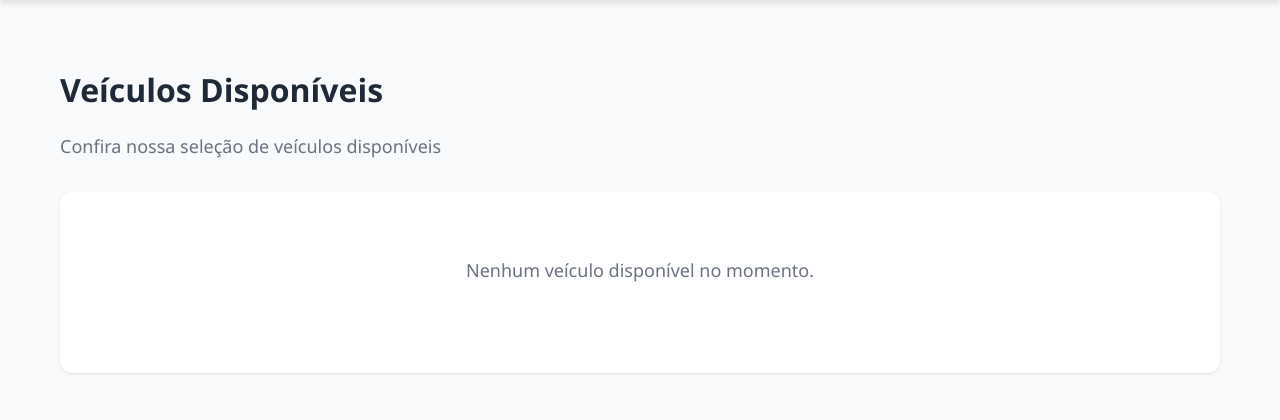
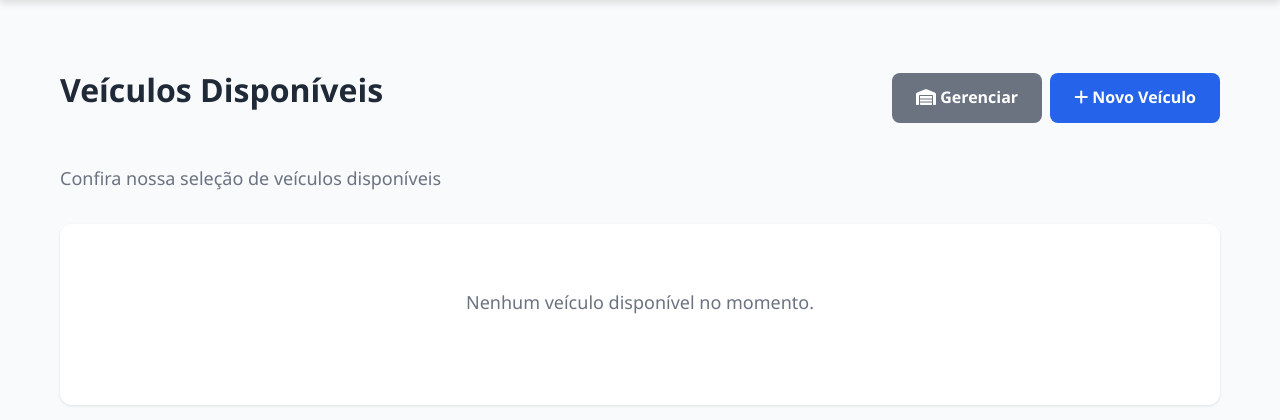
Before and after one commit to WanDall2104/ScriptCars, a Flask app: page /veiculos_disponiveis in a window 1280 px wide. Shown: the part 70-490 px from the top of the page. Run offline with Flask 3, Linux system fonts and the light colour scheme; the visitor is signed in with stand-in values (Sample User, id 1); data that the repository does not hold is empty.

Commit message:
Adição botão de gerenciar e adicionar veiculos.

```diff
--- a/views/templates/base.html
+++ b/views/templates/base.html
@@ -25,6 +25,7 @@
                     <li class="dropdown">
                         <a href="#" class="dropdown-toggle"><i class="fa-solid fa-user"></i> {{ user_nome }} <i class="fa-solid fa-caret-down"></i></a>
                         <ul class="dropdown-menu">
+                            <li><a href="{{ url_for('veiculo.listar_veiculos') }}"><i class="fa-solid fa-warehouse"></i> Gerenciar Veículos</a></li>
                             <li><a href="{{ url_for('funcionario.listar_funcionarios') }}"><i class="fa-solid fa-users"></i> Funcionários</a></li>
                             <li><a href="{{ url_for('auth.logout') }}"><i class="fa-solid fa-right-from-bracket"></i> Sair</a></li>
                         </ul>
--- a/views/templates/veiculos_disponiveis.html
+++ b/views/templates/veiculos_disponiveis.html
@@ -5,7 +5,19 @@
 {% block content %}
 <section class="page-section">
     <div class="container">
-        <h1 class="page-title">Veículos Disponíveis</h1>
+        <div class="page-header">
+            <h1 class="page-title">Veículos Disponíveis</h1>
+            {% if logged_in %}
+                <div class="actions-buttons">
+                    <a href="{{ url_for('veiculo.listar_veiculos') }}" class="btn btn-secondary" title="Gerenciar estoque">
+                        <i class="fa-solid fa-warehouse"></i> Gerenciar
+                    </a>
+                    <a href="{{ url_for('veiculo.formulario_novo_veiculo') }}" class="btn btn-primary" title="Adicionar novo veículo">
+                        <i class="fa-solid fa-plus"></i> Novo Veículo
+                    </a>
+                </div>
+            {% endif %}
+        </div>
         <p class="page-subtitle">Confira nossa seleção de veículos disponíveis</p>
 
         {% if veiculos %}
```
